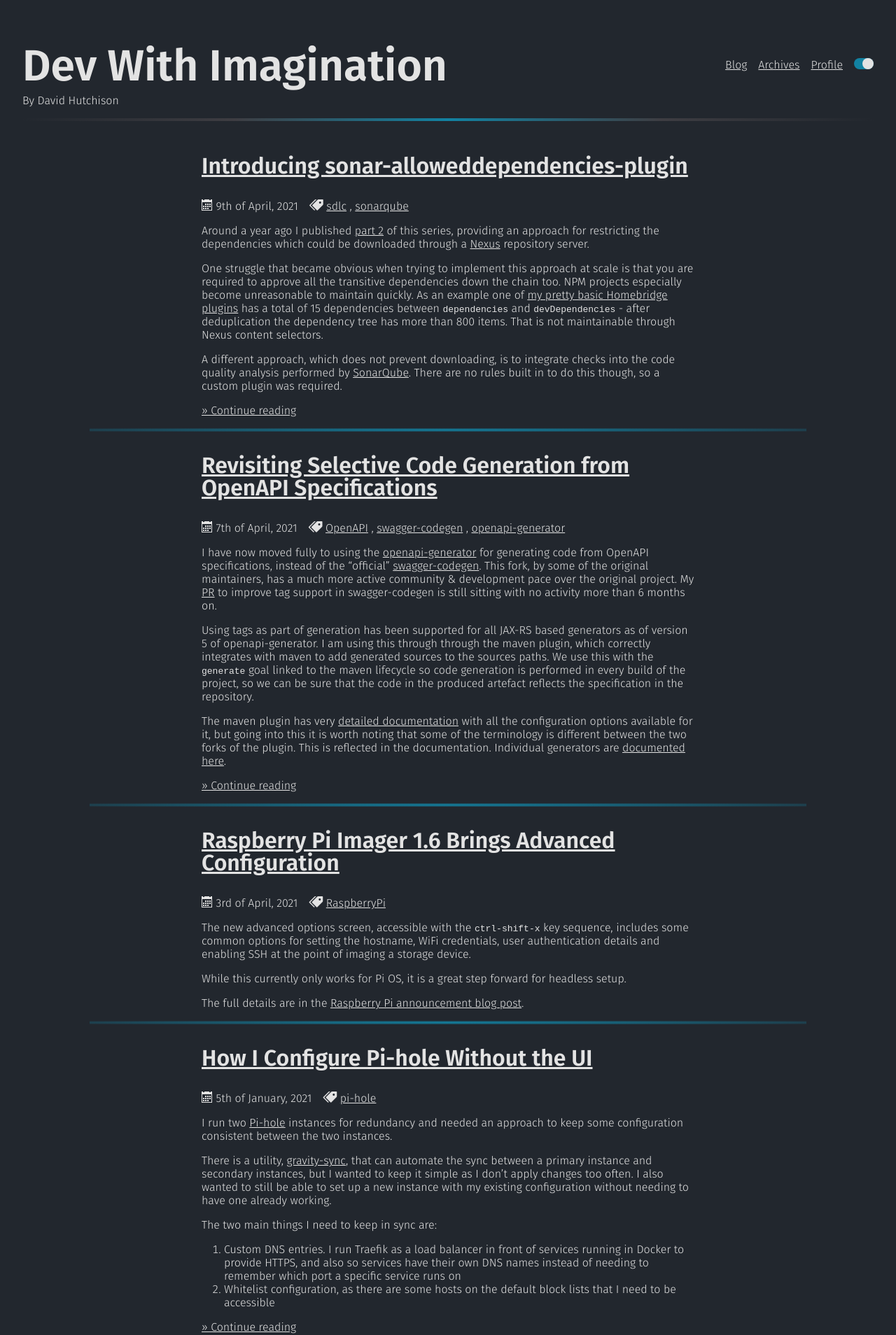
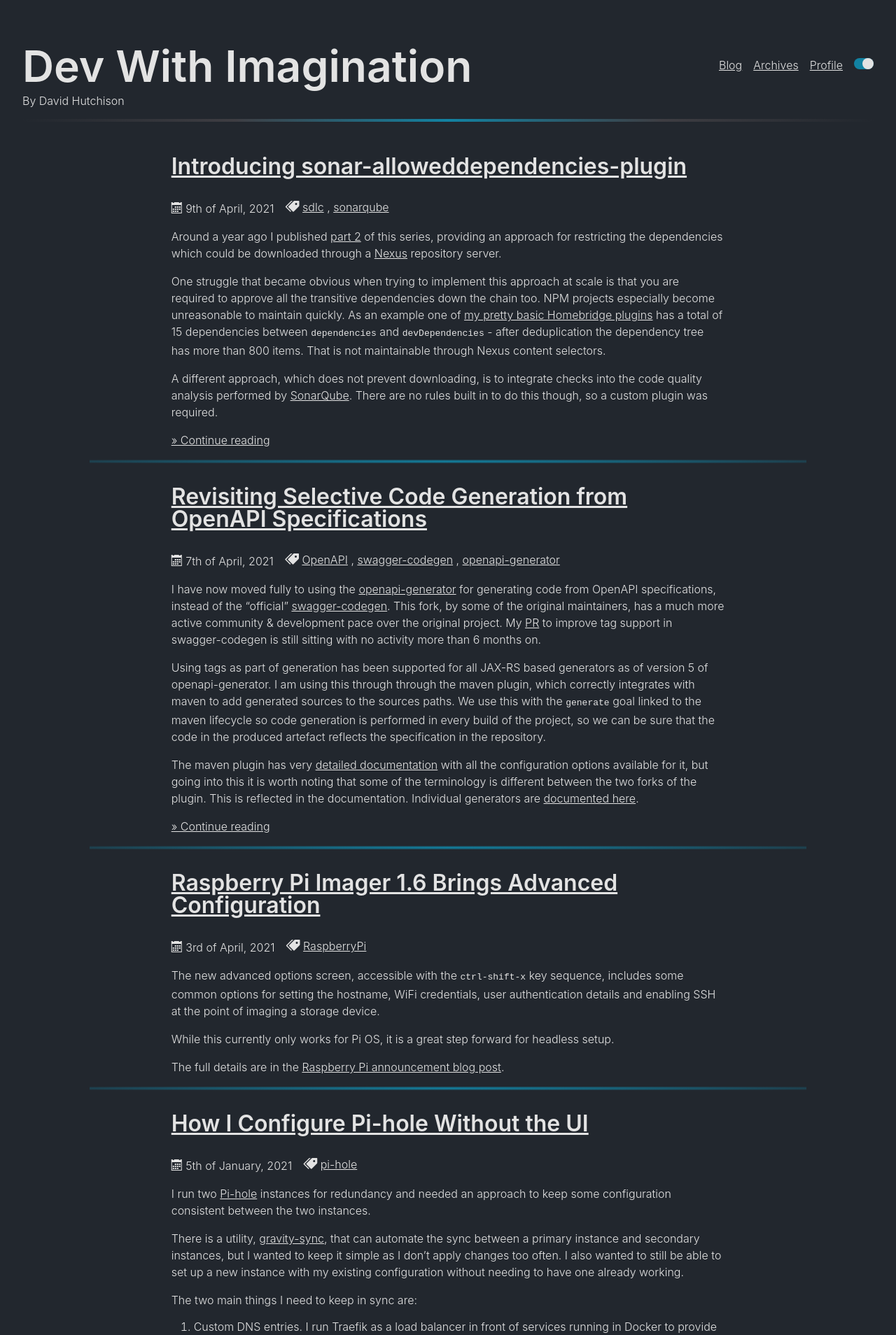
Before and after one commit to dhutchison/dhutchison.github.io, a Jekyll site: the page built from index.html, in a window 1280 px wide. Shown: the top 1908 px of the page at 70% size. Built offline with Jekyll 4.4.1, drawn with Linux system fonts in a browser that asks for light colours; some web fonts are replaced; the list of posts is cut into pages by our own code.

Commit message:
switched to using system fonts

```diff
--- a/_sass/_coreStyle.scss
+++ b/_sass/_coreStyle.scss
@@ -1,9 +1,6 @@
 //File defines core, site wide styles
 
 @import "commonStyle";
-
-/* Font Definitions */
-@import url('https://fonts.googleapis.com/css2?family=Fira+Sans:wght@300;600&display=swap');
 
 /* Global Reset */
 * {
@@ -64,6 +61,7 @@ ul, ol {
 
 p {
     margin: 1em 0;
+    line-height: $lineHeightEM;
 }
 
 a {
@@ -298,8 +296,12 @@ figure > pre, pre.highlight {
 
     .post-series {
         padding: 1rem;
-        margin-top: 1rem;
-        box-shadow: 2px 2px 15px #ccc;
+
+        margin-top: 2rem;
+        margin-bottom: 1rem;
+
+        box-shadow: 0px 0px 10px 1px var(--color-secondary);
+        background: var(--color-contrast-lower);
     }
 
     .site {
@@ -325,20 +327,26 @@ figure > pre, pre.highlight {
 
 .highlight {
     background-color: #f8f8f8;
+
+    code {
+        font-family: $ff-mono;
+    }
 }
 
 .pagination {
+
+    padding-top: 2em;
     text-align: center;
 
     ul {
-        list-style:none;
+        list-style: none;
 
+        max-width: 40ch;
+        margin: 0 auto;
 
-        li{
-            display: inline-block;
-            margin-right: 1em;
-        }
-
+        display: grid;
+        grid-gap: 1rem;
+        grid-template-columns: repeat(3, 1fr);
     }
 }
 
--- /dev/null
+++ b/_sass/_fonts.scss
@@ -0,0 +1,32 @@
+/* Main Layout Fonts */
+// @import url('https://fonts.googleapis.com/css2?family=Fira+Sans:wght@300;600&display=swap');
+
+/* Instead of importing custom web fonts, taking the same approach as Stack Overflow and
+ * using a selection of native system fonts.
+ * Based on https://github.com/StackExchange/Stacks/blob/d76e32dad24ba0f8ae7c087c6f099f52a3e98a52/lib/css/exports/_stacks-constants-type.less ,
+ * just not as LESS.
+ */
+
+ $ff-sans:
+-apple-system, BlinkMacSystemFont, // San Francisco on macOS and iOS
+"Segoe UI", // Windows
+"Liberation Sans", // Linux
+sans-serif; // The final fallback for rendering in sans-serif.
+
+$ff-serif: Georgia, Cambria, "Times New Roman", Times, serif;
+
+$ff-mono:
+ui-monospace, // San Francisco Mono on macOS and iOS
+"Cascadia Mono", "Segoe UI Mono", // Newer Windows monospace fonts that are optionally installed. Most likely to be rendered in Consolas
+"Liberation Mono", // Linux
+    Menlo, Monaco, Consolas, // A few sensible system font choices
+monospace; // The final fallback for rendering in monospace.
+
+/* Font setup */
+// $headerFonts: 'Fira Sans', arial, sans-serif;
+$headerFonts: $ff-sans;
+$headerFontWeight: 600;
+
+// $contentFonts: 'Fira Sans', arial, sans-serif;
+$contentFonts: $ff-sans;
+$contentFontWeight: 300;
--- a/_sass/_vars.scss
+++ b/_sass/_vars.scss
@@ -12,11 +12,3 @@ $mqiPad: "only screen and (min-device-width : 768px) and (max-device-width : 102
 $mqTablet: "only screen and (min-width : 768px) and (max-width : 1024px) ";
 //Retina add rule and (-webkit-min-device-pixel-ratio: 2)
 //Non-Retina add rule and (-webkit-min-device-pixel-ratio: 1)
-
-
-/* Font setup */
-$headerFonts: 'Fira Sans', arial, sans-serif;
-$headerFontWeight: 600;
-
-$contentFonts: 'Fira Sans', arial, sans-serif;
-$contentFontWeight: 300;
--- a/css/main.scss
+++ b/css/main.scss
@@ -2,13 +2,16 @@
 ---
 /* File containing the configuration variables that other stylesheets can depend on */
 @import "vars";
+/* Regular font definitions */
+@import "fonts";
+/* Custom icon font */
+@import "icons";
 /* Colour definitions */
 @import "colours";
+
 /* Common styles which are global to the site */
 @import "commonStyle";
 @import "coreStyle";
-/* Custom icon font */
-@import "icons";
 /* Syntax highlighting */
 @import "syntax_light";
 @import "syntax_dark";
```
